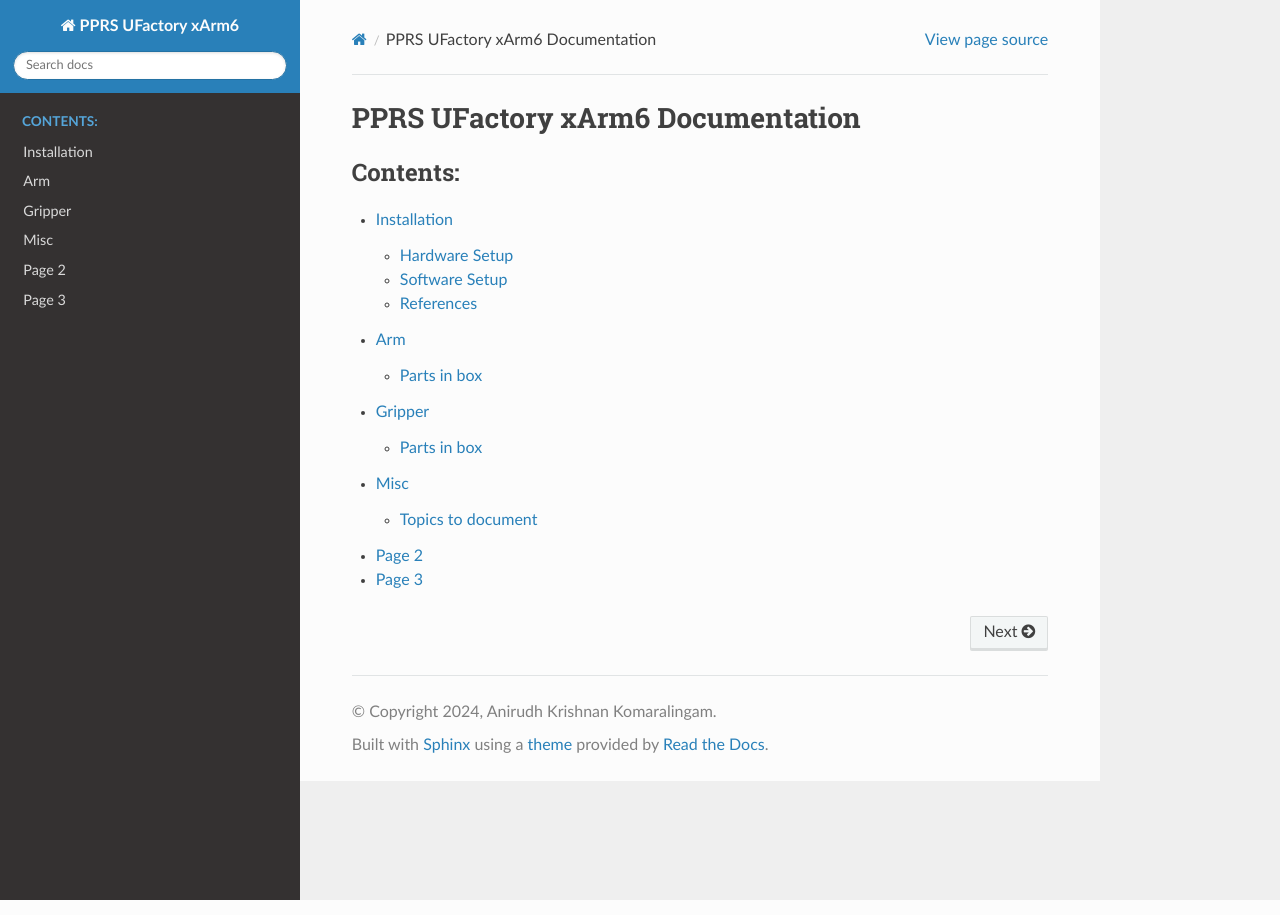
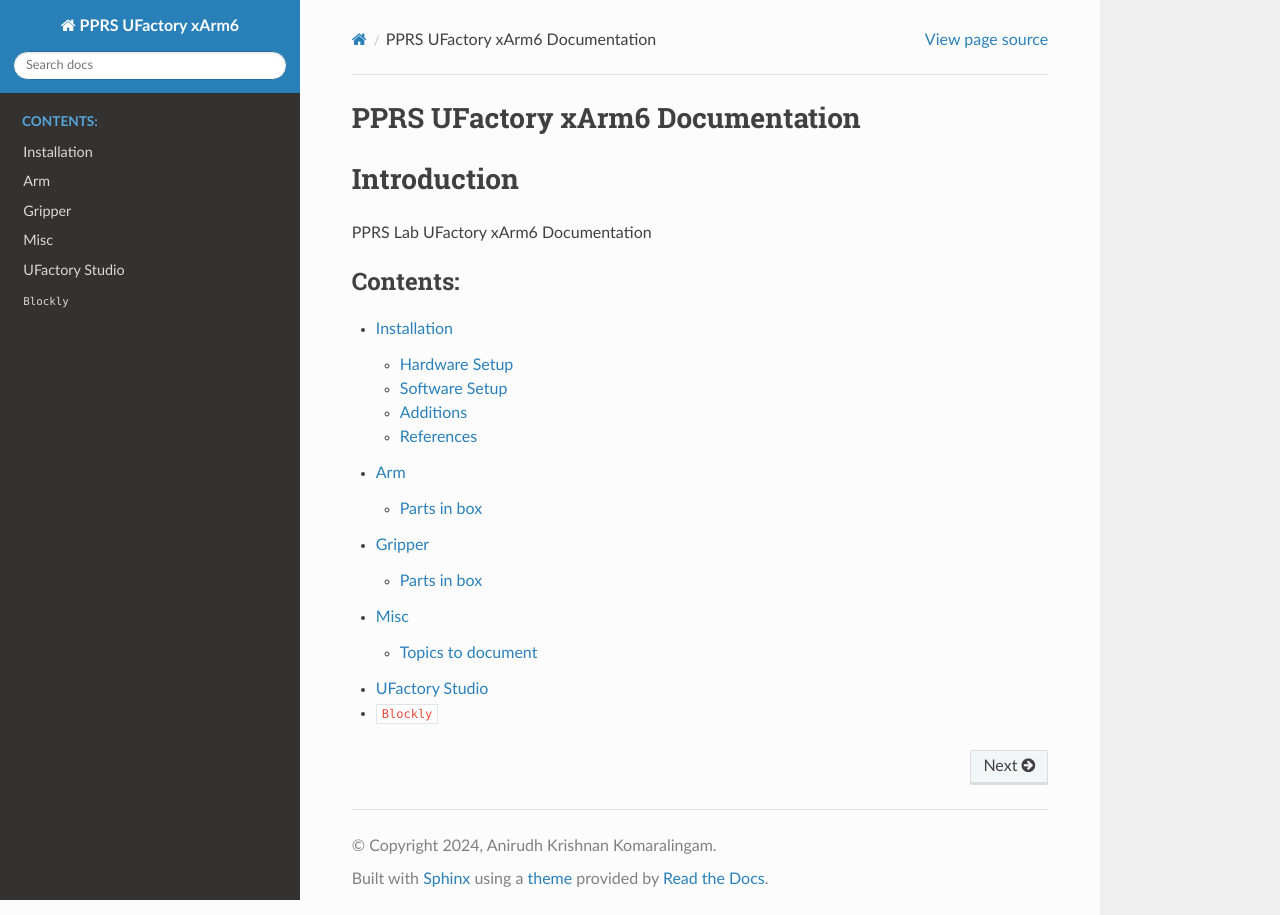
Before and after one commit to anikk94/PPRS_uFactory_xArm, a Sphinx documentation site: the page built from doc/index.rst, in a window 1280 px wide. Built offline with Sphinx 7.4.7 and the Read the Docs theme 2.0.0, drawn with Linux system fonts in a browser that asks for light colours.

Commit message:
adding more pages

```diff
--- a/doc/content/installation.md
+++ b/doc/content/installation.md
@@ -27,6 +27,9 @@
 
 jog robot
 
+## Additions
+1. realsense camera mount for ufactory
+
 
 ## References
 1. [ufactory youtube](https://www.youtube.com/@ufactory8326)
--- a/doc/content/page2.md
+++ /dev/null
@@ -1,3 +0,0 @@
-# Page 2
-
-Dummy Page
--- a/doc/content/page3.md
+++ /dev/null
@@ -1,3 +0,0 @@
-# Page 3
-
-Dummy Page
--- a/doc/index.rst
+++ b/doc/index.rst
@@ -11,6 +11,11 @@
    documentation for details.
 
 
+Introduction
+============
+
+PPRS Lab UFactory xArm6 Documentation
+
 .. toctree::
    :maxdepth: 2
    :caption: Contents:
@@ -19,5 +24,5 @@
    content/arm.md
    content/gripper.md
    content/misc.md
-   content/page2.md
-   content/page3.md
+   content/ufactory-studio.md
+   content/programming.md
```
Also changed, not shown: doc/content/programming.md (added, +2 -0 lines), doc/content/ufactory-studio.md (added, +4 -0 lines).
